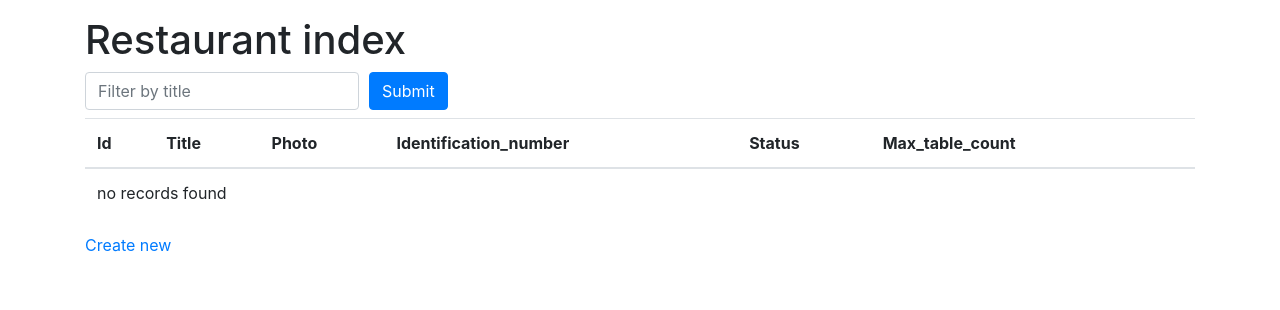
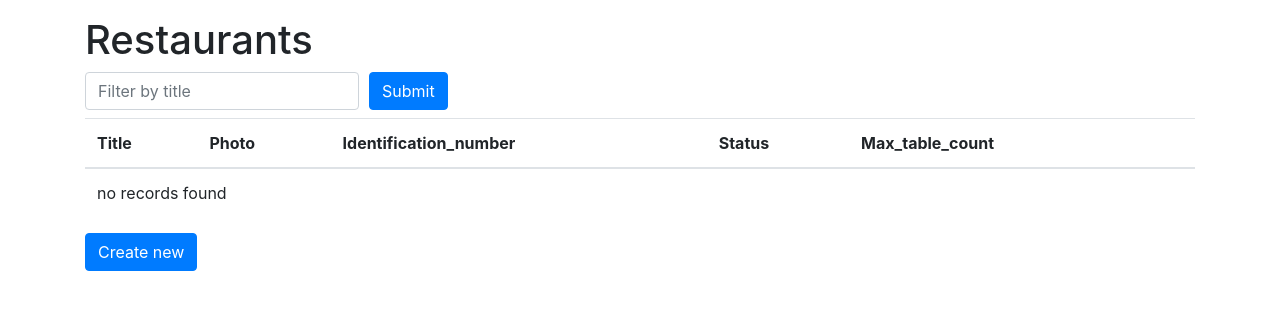
Before and after one commit to MariusGi/rms, a Symfony app: template templates/restaurant/index.html.twig in a window 1280 px wide. Shown: the part 56-366 px from the top of the page. Run offline with Twig, Linux system fonts and the light colour scheme; the template is opened without the code that fills it, so the values that code supplies are empty; some libraries are stand-ins or nearby versions.

Commit message:
add changes to templates and controllers

```diff
--- a/templates/restaurant/_delete_form.html.twig
+++ b/templates/restaurant/_delete_form.html.twig
@@ -1,5 +1,6 @@
-<form method="post" action="{{ path('restaurant_delete', {'id': restaurant.id}) }}" onsubmit="return confirm('Are you sure you want to delete this item?');">
+<form class="d-inline" method="post" action="{{ path('restaurant_delete', {'id': restaurant.id}) }}"
+      onsubmit="return confirm('Are you sure you want to delete this item?');">
     <input type="hidden" name="_method" value="DELETE">
     <input type="hidden" name="_token" value="{{ csrf_token('delete' ~ restaurant.id) }}">
-    <button class="btn">Delete</button>
+    <button class="btn btn-danger">Delete</button>
 </form>
--- a/templates/restaurant/index.html.twig
+++ b/templates/restaurant/index.html.twig
@@ -1,9 +1,9 @@
 {% extends 'base.html.twig' %}
 
-{% block title %}Restaurant index{% endblock %}
+{% block title %}Restaurants{% endblock %}
 
 {% block body %}
-    <h1>Restaurant index</h1>
+    <h1>Restaurants</h1>
 
     <form action="{{ path('restaurants') }}" method="get">
         <div class="form-row align-items-center">
@@ -20,7 +20,6 @@
     <table class="table">
         <thead>
             <tr>
-                <th>Id</th>
                 <th>Title</th>
                 <th>Photo</th>
                 <th>Identification_number</th>
@@ -32,15 +31,14 @@
         <tbody>
         {% for restaurant in restaurants %}
             <tr>
-                <td>{{ restaurant.id }}</td>
                 <td>{{ restaurant.title }}</td>
                 <td><img src="{{ asset('uploads/photos/') ~ restaurant.photo }}" alt="photo" class="img-fluid mw-md-45px"></td>
                 <td>{{ restaurant.identificationNumber }}</td>
                 <td>{{ restaurant.status ? 'Active' : 'Inactive' }}</td>
-                <td>{{ restaurant.maxTableCount }}</td>
+                <td><a href="{{ path('tables', {'id': restaurant.id}) }}">{{ restaurant.maxTableCount }}</a></td>
                 <td>
-                    <a href="{{ path('restaurant_show', {'id': restaurant.id}) }}">show</a>
-                    <a href="{{ path('restaurant_edit', {'id': restaurant.id}) }}">edit</a>
+                    <a class="btn btn-primary" href="{{ path('restaurant_edit', {'id': restaurant.id}) }}">edit</a>
+                    {{ include('restaurant/_delete_form.html.twig') }}
                 </td>
             </tr>
         {% else %}
@@ -55,5 +53,5 @@
         {{ knp_pagination_render(restaurants) }}
     </div>
 
-    <a href="{{ path('restaurant_new') }}">Create new</a>
+    <a class="btn btn-primary" href="{{ path('restaurant_new') }}">Create new</a>
 {% endblock %}
--- a/templates/table/index.html.twig
+++ b/templates/table/index.html.twig
@@ -9,7 +9,6 @@
         <thead>
             <tr>
                 <th>Id</th>
-                <th>Restaurant_id</th>
                 <th>Capacity</th>
                 <th>Number</th>
                 <th>Status</th>
@@ -20,7 +19,6 @@
         {% for table in tables %}
             <tr>
                 <td>{{ table.id }}</td>
-                <td>{{ table.restaurantId }}</td>
                 <td>{{ table.capacity }}</td>
                 <td>{{ table.number }}</td>
                 <td>{{ table.status ? 'Yes' : 'No' }}</td>
```
Also changed, not shown: src/Controller/RestaurantController.php (+4 -7 lines), src/Controller/TableController.php (+5 -8 lines).
